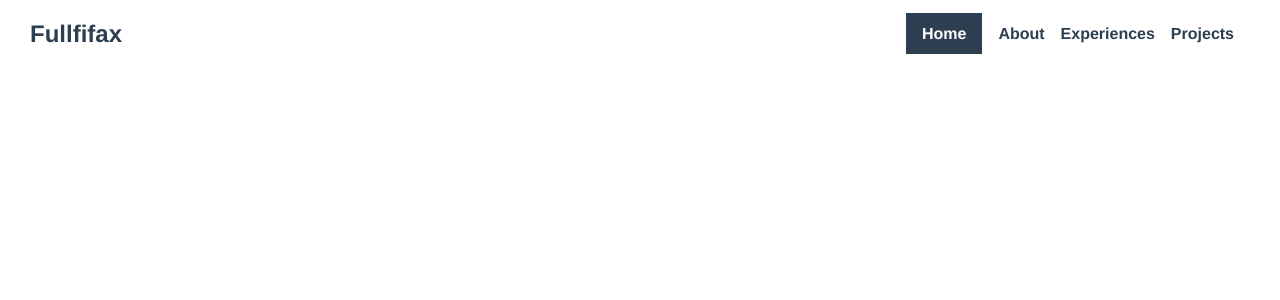
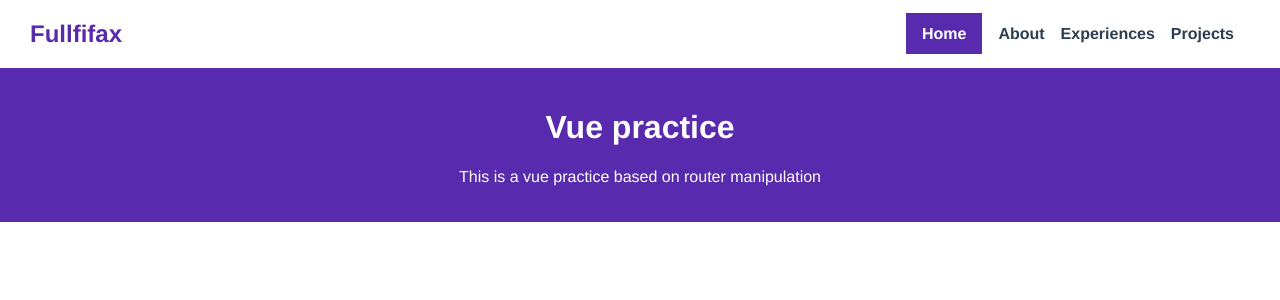
Before and after one commit to Fullfifax/vue-router, a Vue app: page / in a window 1280 px wide. Shown: the top 300 px of the page. Built offline with nearby package versions, Linux system fonts and the light colour scheme.

Commit message:
add homepage content and bg color

```diff
--- a/src/App.vue
+++ b/src/App.vue
@@ -37,14 +37,17 @@ nav a {
   text-decoration: none;
 }
 nav a.router-link-exact-active {
-  background-color: #2c3e50;
+  background-color: #582aad;
   color: white;
   padding: 12px 16px;
 }
 nav a:hover {
-  background-color: #2c3e50;
+  background-color: #582aad;
   color: white;
   opacity: 0.5;
   padding: 12px 16px;
 }
+.nav-left h2 {
+  color: #582aad;
+}
 </style>
--- a/src/views/AboutView.vue
+++ b/src/views/AboutView.vue
@@ -7,6 +7,9 @@
 
 <style>
 .about {
+  background-color: #582aad;
+  color: white;
+  padding: 20px;
   text-align: center;
 }
 </style>
--- a/src/views/ExperiencesView.vue
+++ b/src/views/ExperiencesView.vue
@@ -55,6 +55,8 @@ export default {
     margin: 0 0.4em;
 }
 .exp {
-    margin: 0 2em;
+    background-color: #582aad;
+    color: white;
+    padding: 20px;
 }
 </style>
--- a/src/views/HomeView.vue
+++ b/src/views/HomeView.vue
@@ -1,5 +1,7 @@
 <template>
   <div class="home">
+    <h1>Vue practice</h1>
+    <p>This is a vue practice based on router manipulation</p>
   </div>
 </template>
 
@@ -13,3 +15,12 @@ export default {
   }
 }
 </script>
+
+<style>
+.home {
+  background-color: #582aad;
+  color: white;
+  padding: 20px;
+  text-align: center;
+}
+</style>
--- a/src/views/projects/ProjectsView.vue
+++ b/src/views/projects/ProjectsView.vue
@@ -34,7 +34,7 @@ export default {
     padding: 0.2em;
 }
 .projects h2 a {
-    background-color: #428a4b;
+    background-color: #582aad;
     border-radius: 12px;
     color: white;
     cursor: pointer;
```
